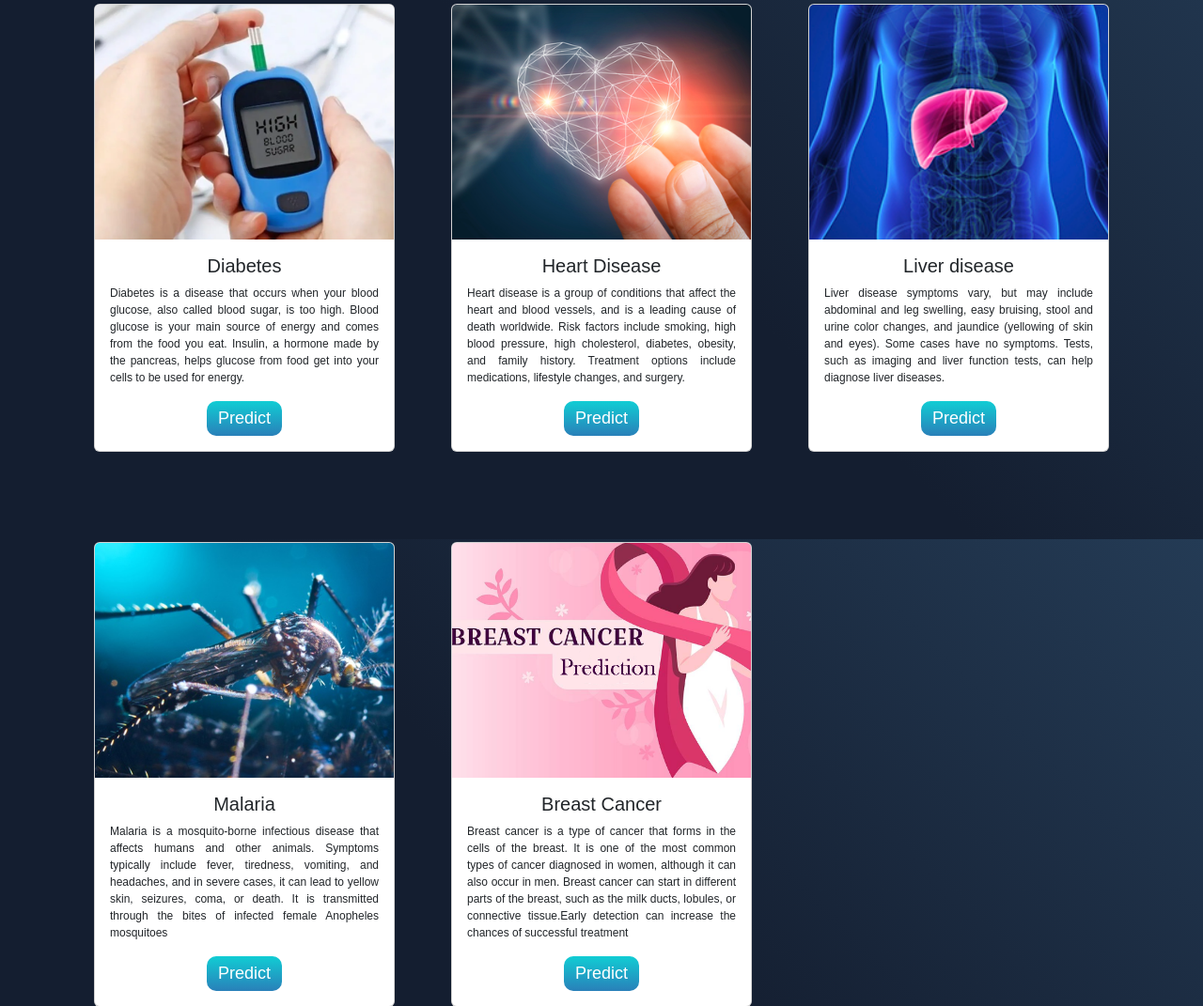
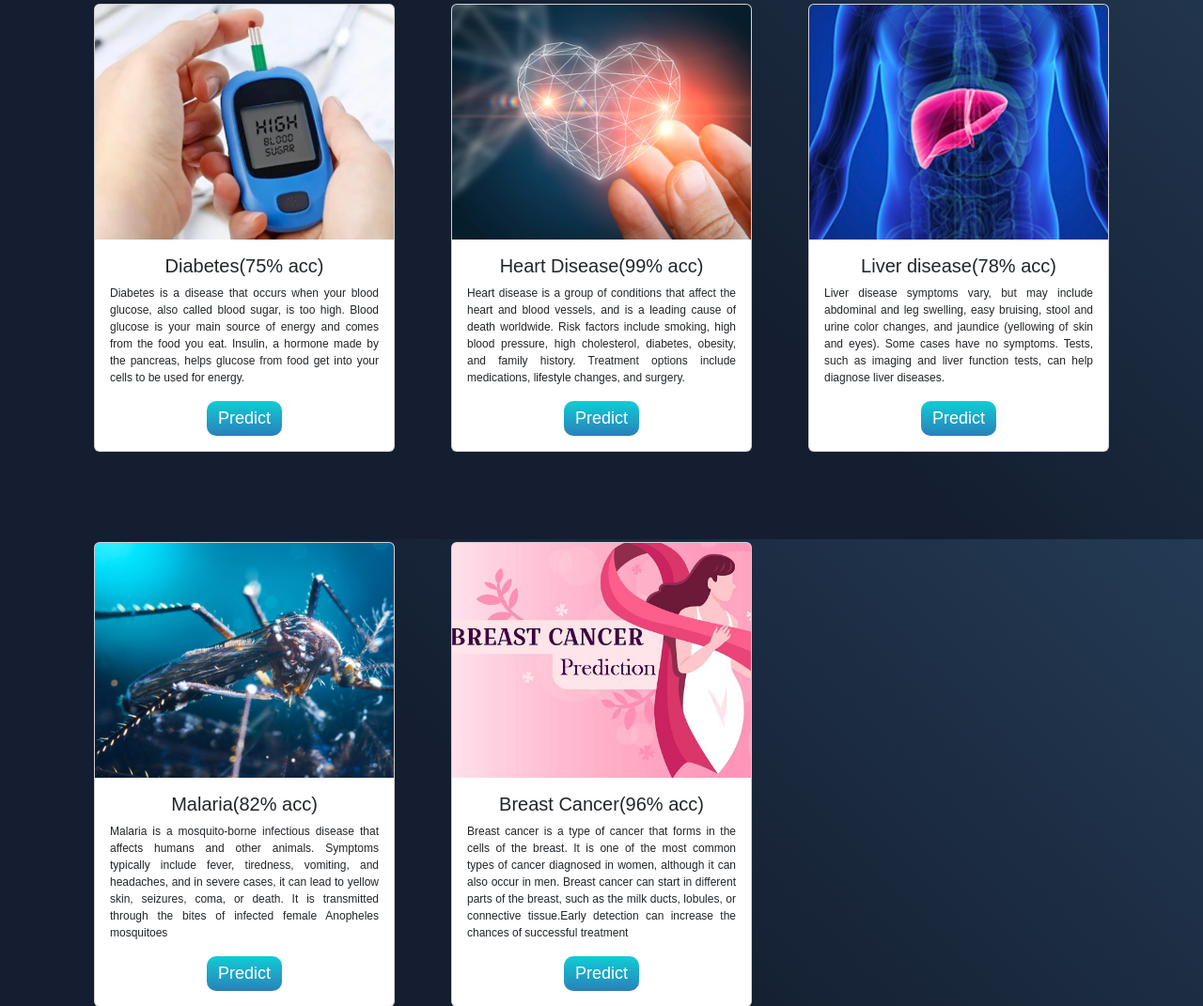
Before and after one commit to Amit-exe/Diagnoz, a Flask app: page / in a window 1280 px wide. Shown: the part 1026-2097 px from the top of the page at 94% size. Run offline with Flask 3, Linux system fonts and the light colour scheme; some libraries are stand-ins or nearby versions.

Commit message:
final commit

```diff
--- a/app.py
+++ b/app.py
@@ -108,7 +108,6 @@ def predictPage():
             to_predict_list = list(map(float, list(to_predict_dict.values())))
             print(to_predict_list)
             pred = predict(to_predict_list, to_predict_dict)
-            print('hello')
             print(pred)
     except:
         message = "Please enter valid Data"
--- a/templates/home.html
+++ b/templates/home.html
@@ -43,7 +43,7 @@
             <div class="card mx-auto" style="width: 20rem;">
                 <img src="static\images\dt.png" class="card-img-top" alt="...">
                 <div class="card-body">
-                    <h5 class="card-title">Diabetes</h5>
+                    <h5 class="card-title">Diabetes(75% acc)</h5>
                     <p class="card-text" style="text-align: justify;">Diabetes is a disease that occurs when your blood
                         glucose, also called blood
                         sugar, is too high. Blood glucose is your main source of energy and comes from the food you eat.
@@ -58,7 +58,7 @@
             <div class="card mx-auto" style="width: 20rem;">
                 <img src="static\images\ht.png" class="card-img-top" alt="...">
                 <div class="card-body">
-                    <h5 class="card-title">Heart Disease</h5>
+                    <h5 class="card-title">Heart Disease(99% acc)</h5>
                     <p class="card-text" style="text-align: justify;">Heart disease is a group of conditions that affect
                         the heart and blood vessels,
                         and is a leading cause of death worldwide. Risk factors include smoking, high blood pressure,
@@ -73,7 +73,7 @@
             <div class="card mx-auto" style="width: 20rem;">
                 <img src="static\images\lv.png" class="card-img-top" alt="...">
                 <div class="card-body">
-                    <h5 class="card-title">Liver disease</h5>
+                    <h5 class="card-title">Liver disease(78% acc)</h5>
                     <p class="card-text" style="text-align: justify;">Liver disease symptoms vary, but may include
                         abdominal and leg swelling, easy
                         bruising, stool and urine color changes, and jaundice (yellowing of skin and eyes). Some cases
@@ -89,7 +89,7 @@
             <div class="card mx-auto" style="width: 20rem;">
                 <img src="static\images\ml.png" class="card-img-top" alt="...">
                 <div class="card-body">
-                    <h5 class="card-title">Malaria</h5>
+                    <h5 class="card-title">Malaria(82% acc)</h5>
                     <p class="card-text" style="text-align: justify;">Malaria is a mosquito-borne infectious disease
                         that affects humans and other
                         animals. Symptoms typically include fever, tiredness, vomiting, and headaches, and in severe
@@ -104,7 +104,7 @@
             <div class="card mx-auto" style="width: 20rem;">
                 <img src="static\images\bres.png" class="card-img-top" alt="...">
                 <div class="card-body">
-                    <h5 class="card-title">Breast Cancer</h5>
+                    <h5 class="card-title">Breast Cancer(96% acc)</h5>
                     <p class="card-text" style="text-align: justify;">Breast cancer is a type of cancer that forms in
                         the cells of the breast. It is
                         one of the most common types of cancer diagnosed in women, although it can also occur in men.
--- a/templates/predict.html
+++ b/templates/predict.html
@@ -5,7 +5,7 @@
     <div class="col-md-6">
         {% if pred == 1 %}
         <div class="card card-body alert alert-danger">
-            <center>Sorry! Please consult DOCTOR.</center>
+            <center>Found Positive! Please consult Doctor for futher Evaluation and Treatment.</center>
         </div>
         {% else %}
         <div class="card card-body alert alert-success">
```
